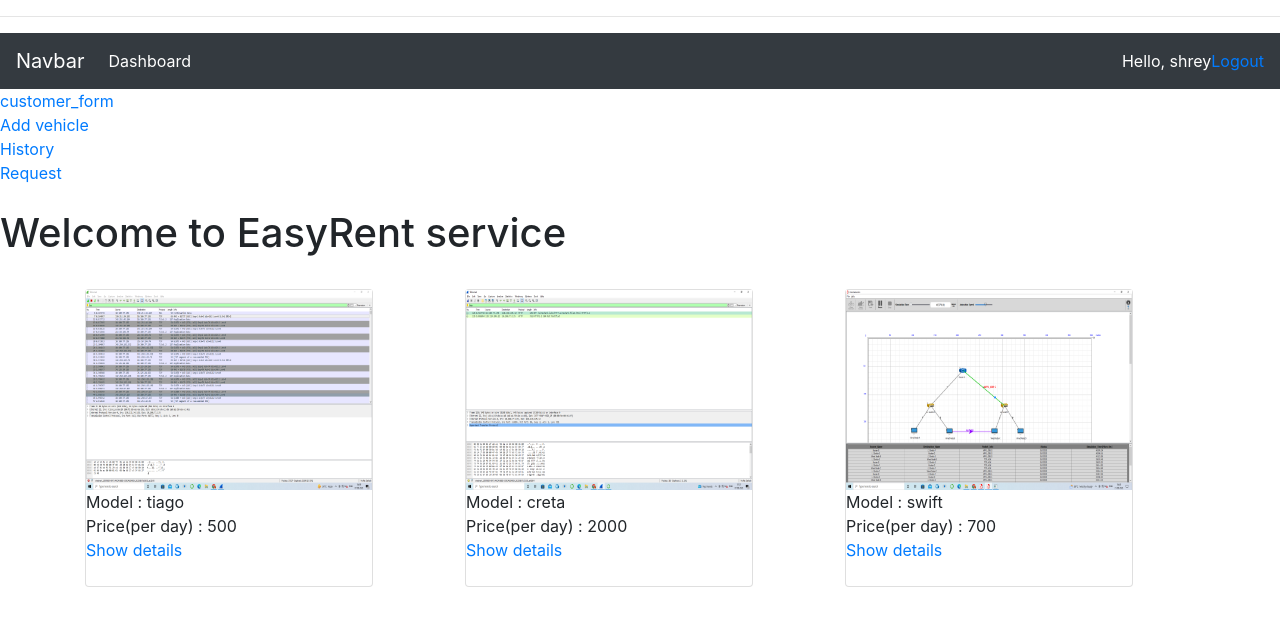
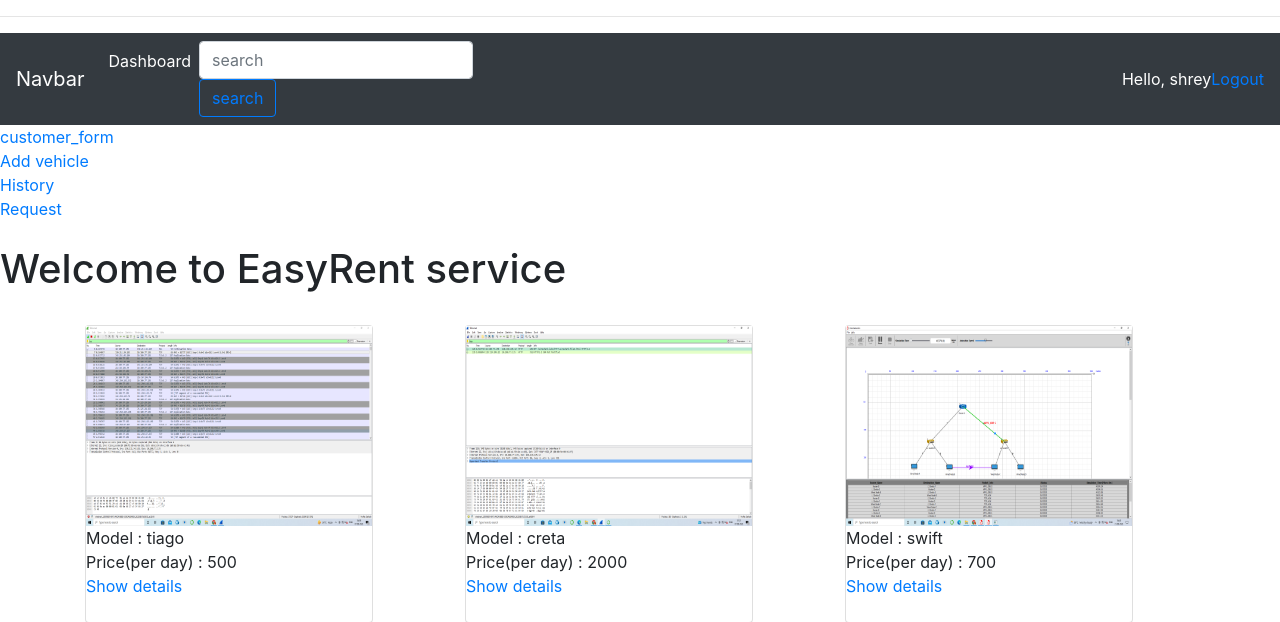
Before and after one commit to Shrey3011/Group24, a Django app: page / in a window 1280 px wide. Shown: the top 622 px of the page. Run offline with Django 4.2, Linux system fonts and the light colour scheme; a user stored in the database is signed in; data comes from the database, SQL or seed files in the repository; some libraries are stand-ins or nearby versions.

Commit message:
Update navbar.html (Added search field)

```diff
--- a/SRC/Rental_System/RentingApp/templates/RentingApp/navbar.html
+++ b/SRC/Rental_System/RentingApp/templates/RentingApp/navbar.html
@@ -16,6 +16,14 @@
             <a class="nav-link" href="{% url 'home' %}">Dashboard</a>
           </li>
 
+            <form method="POST" action="{% url 'search_vehicle' %}" >
+        {% csrf_token %}
+        <input type="search" id="form1" placeholder="search" class="form-control" name="searched">
+
+        <button class="btn btn-outline-primary" type="submit">
+          search
+        </button>
+      </form>
 
         </ul>
       </div>
```
